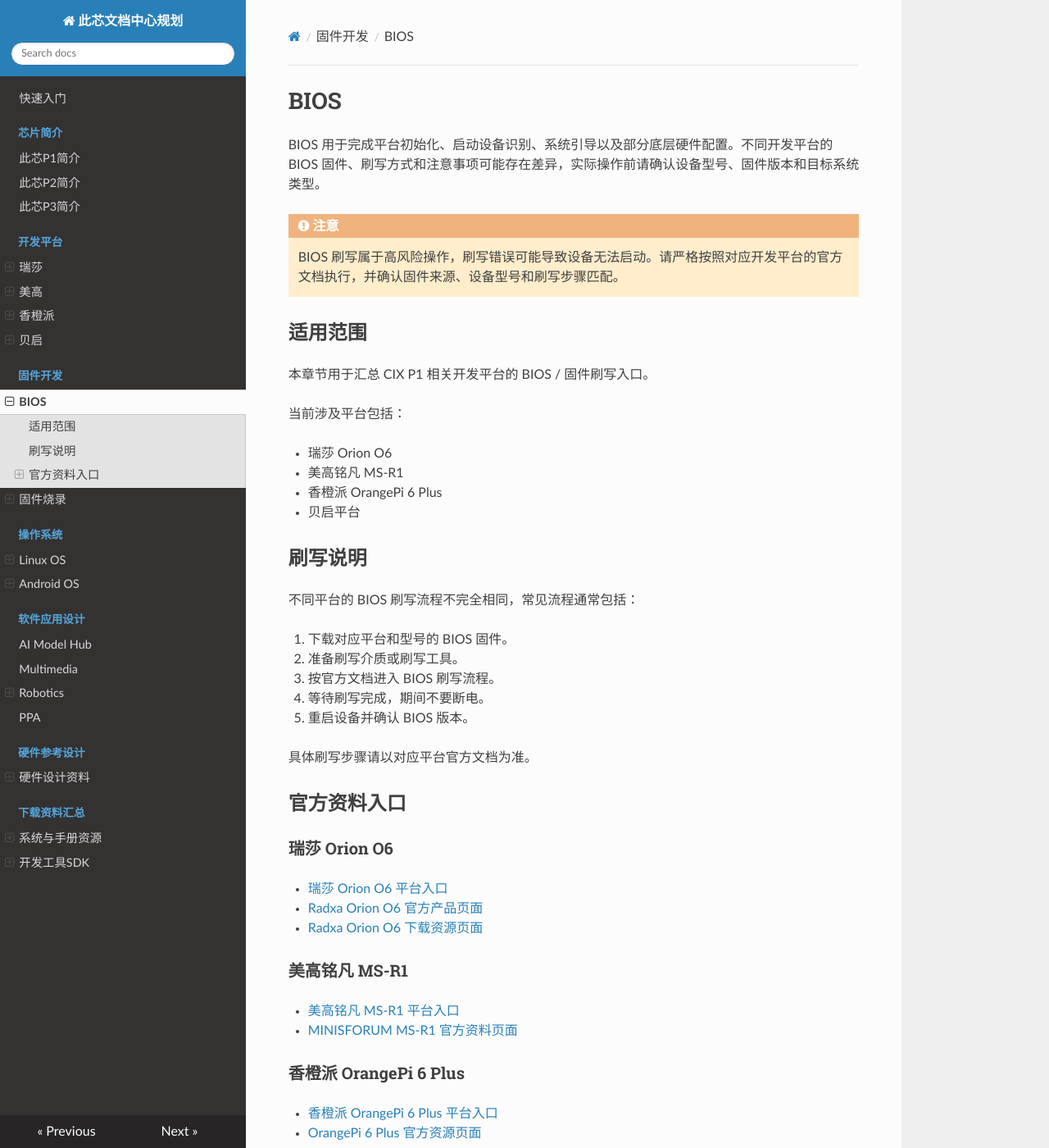
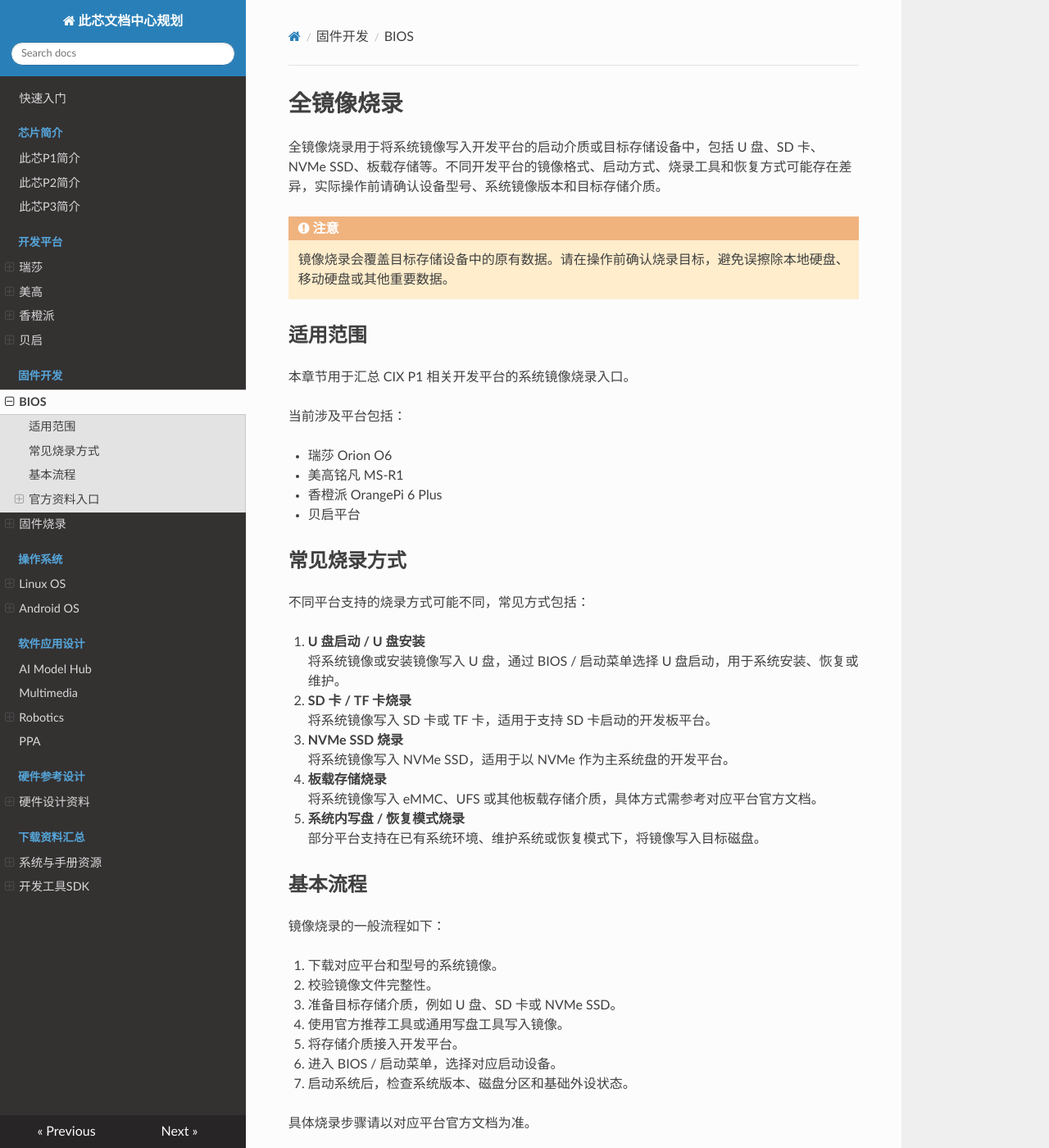
Before and after one commit to chao-luan/cix-cdc-docs, an MkDocs documentation site: the page built from docs/固件开发/BIOS.md, in a window 1280 px wide and 1400 px high. Shown: the whole window at 82% size. Built offline with MkDocs 1.6.1, drawn with Linux system fonts in a browser that asks for light colours; nearby versions of some CDN libraries.

Commit message:
Update BIOS.md

```diff
--- a/docs/固件开发/BIOS.md
+++ b/docs/固件开发/BIOS.md
@@ -1,13 +1,13 @@
-# BIOS
+# 全镜像烧录
 
-BIOS 用于完成平台初始化、启动设备识别、系统引导以及部分底层硬件配置。不同开发平台的 BIOS 固件、刷写方式和注意事项可能存在差异，实际操作前请确认设备型号、固件版本和目标系统类型。
+全镜像烧录用于将系统镜像写入开发平台的启动介质或目标存储设备中，包括 U 盘、SD 卡、NVMe SSD、板载存储等。不同开发平台的镜像格式、启动方式、烧录工具和恢复方式可能存在差异，实际操作前请确认设备型号、系统镜像版本和目标存储介质。
 
 !!! warning "注意"
-    BIOS 刷写属于高风险操作，刷写错误可能导致设备无法启动。请严格按照对应开发平台的官方文档执行，并确认固件来源、设备型号和刷写步骤匹配。
+    镜像烧录会覆盖目标存储设备中的原有数据。请在操作前确认烧录目标，避免误擦除本地硬盘、移动硬盘或其他重要数据。
 
 ## 适用范围
 
-本章节用于汇总 CIX P1 相关开发平台的 BIOS / 固件刷写入口。
+本章节用于汇总 CIX P1 相关开发平台的系统镜像烧录入口。
 
 当前涉及平台包括：
 
@@ -16,36 +16,57 @@ BIOS 用于完成平台初始化、启动设备识别、系统引导以及部分
 - 香橙派 OrangePi 6 Plus
 - 贝启平台
 
-## 刷写说明
+## 常见烧录方式
 
-不同平台的 BIOS 刷写流程不完全相同，常见流程通常包括：
+不同平台支持的烧录方式可能不同，常见方式包括：
 
-1. 下载对应平台和型号的 BIOS 固件。
-2. 准备刷写介质或刷写工具。
-3. 按官方文档进入 BIOS 刷写流程。
-4. 等待刷写完成，期间不要断电。
-5. 重启设备并确认 BIOS 版本。
+1. **U 盘启动 / U 盘安装**
+   将系统镜像或安装镜像写入 U 盘，通过 BIOS / 启动菜单选择 U 盘启动，用于系统安装、恢复或维护。
 
-具体刷写步骤请以对应平台官方文档为准。
+2. **SD 卡 / TF 卡烧录**
+   将系统镜像写入 SD 卡或 TF 卡，适用于支持 SD 卡启动的开发板平台。
+
+3. **NVMe SSD 烧录**
+   将系统镜像写入 NVMe SSD，适用于以 NVMe 作为主系统盘的开发平台。
+
+4. **板载存储烧录**
+   将系统镜像写入 eMMC、UFS 或其他板载存储介质，具体方式需参考对应平台官方文档。
+
+5. **系统内写盘 / 恢复模式烧录**
+   部分平台支持在已有系统环境、维护系统或恢复模式下，将镜像写入目标磁盘。
+
+## 基本流程
+
+镜像烧录的一般流程如下：
+
+1. 下载对应平台和型号的系统镜像。
+2. 校验镜像文件完整性。
+3. 准备目标存储介质，例如 U 盘、SD 卡或 NVMe SSD。
+4. 使用官方推荐工具或通用写盘工具写入镜像。
+5. 将存储介质接入开发平台。
+6. 进入 BIOS / 启动菜单，选择对应启动设备。
+7. 启动系统后，检查系统版本、磁盘分区和基础外设状态。
+
+具体烧录步骤请以对应平台官方文档为准。
 
 ## 官方资料入口
 
 ### 瑞莎 Orion O6
 
-- [瑞莎 Orion O6 平台入口](../开发平台/瑞莎.md)
+- [瑞莎 Orion O6 平台入口](../../../开发平台/瑞莎.md)
 - [Radxa Orion O6 官方产品页面](https://radxa.com/products/orion/o6/)
 - [Radxa Orion O6 下载资源页面](https://docs.radxa.com/en/orion/download)
 
 ### 美高铭凡 MS-R1
 
-- [美高铭凡 MS-R1 平台入口](../开发平台/美高.md)
+- [美高铭凡 MS-R1 平台入口](../../../开发平台/美高.md)
 - [MINISFORUM MS-R1 官方资料页面](https://www.minisforum.com/zh/pages/product-info)
 
 ### 香橙派 OrangePi 6 Plus
 
-- [香橙派 OrangePi 6 Plus 平台入口](../开发平台/香橙派.md)
+- [香橙派 OrangePi 6 Plus 平台入口](../../../开发平台/香橙派.md)
 - [OrangePi 6 Plus 官方资源页面](http://www.orangepi.cn/html/hardWare/computerAndMicrocontrollers/service-and-support/Orange-Pi-6-Plus.html)
 
 ### 贝启平台
 
-- [贝启平台入口](../开发平台/贝启.md)
+- [贝启平台入口](../../../开发平台/贝启.md)
```
